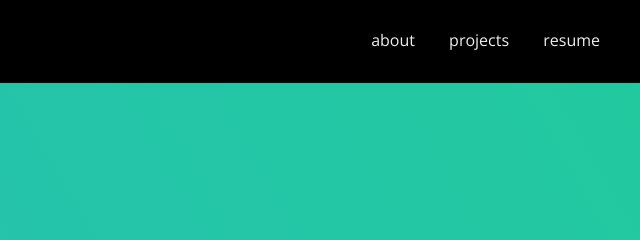
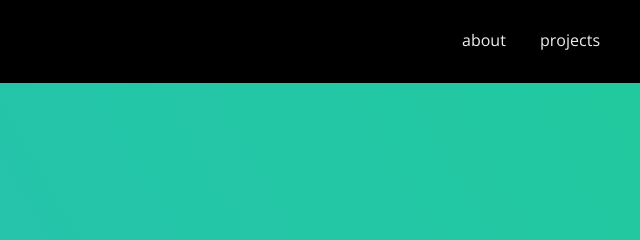
Before and after one commit to reillykeele/reillykeele.github.io, a plain HTML site: page index.html in a window 1280 px wide. Shown: the top 240 px of the page, 640-1280 px from the left. Drawn offline with nearby package versions, Linux system fonts and the light colour scheme.

Commit message:
Hide Resume from Portfolio

```diff
--- a/index.html
+++ b/index.html
@@ -27,7 +27,7 @@
             <ul>
                 <li><a href="about.html">about</a></li>
                 <li><a href="projects.html">projects</a></li>
-                <li><a target="_blank" href="reilly-keele-resume.pdf">resume</a></li>
+                <!-- <li><a target="_blank" href="reilly-keele-resume.pdf">resume</a></li> -->
             </ul>
         </div>
     </div>
```
